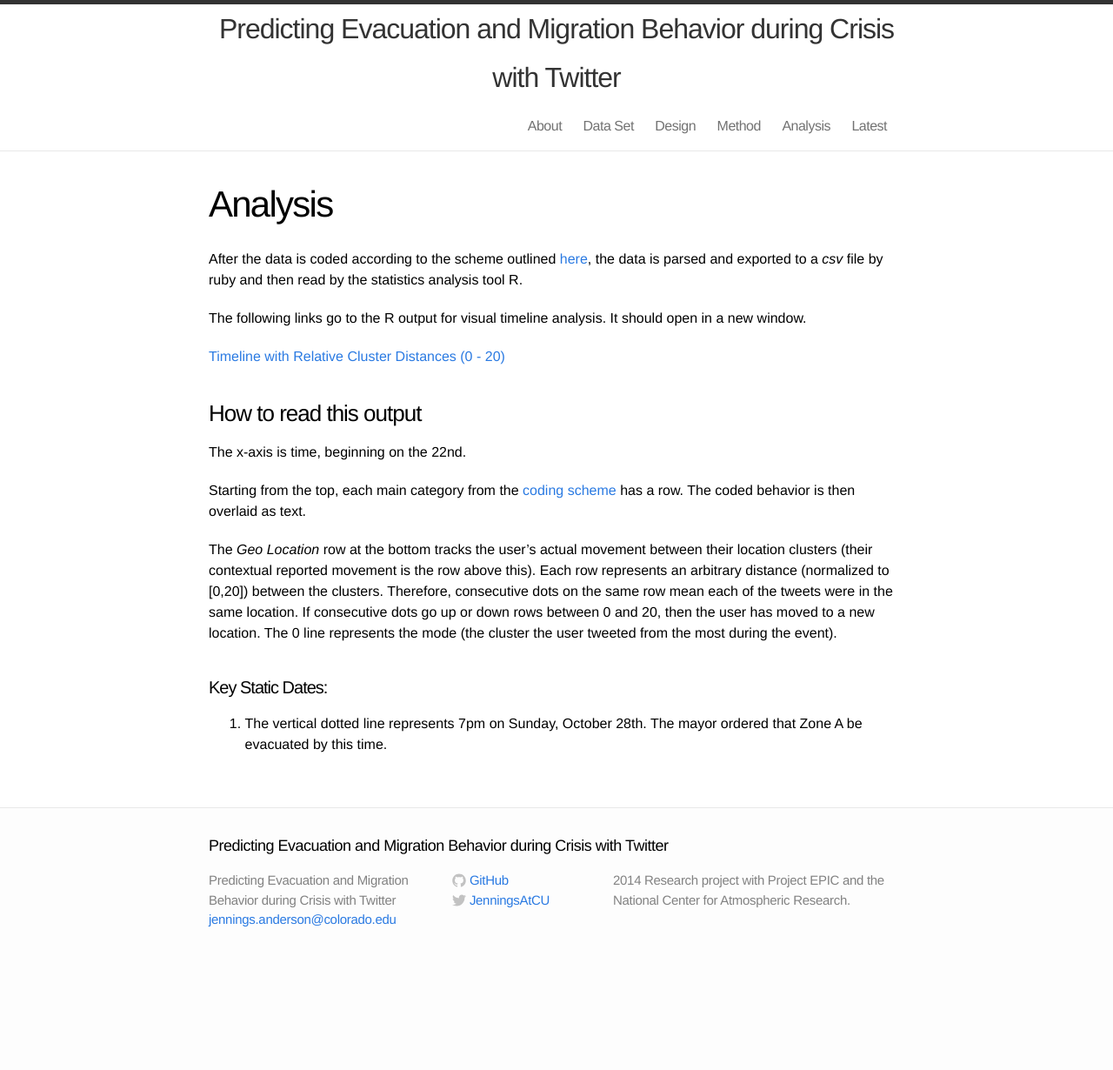
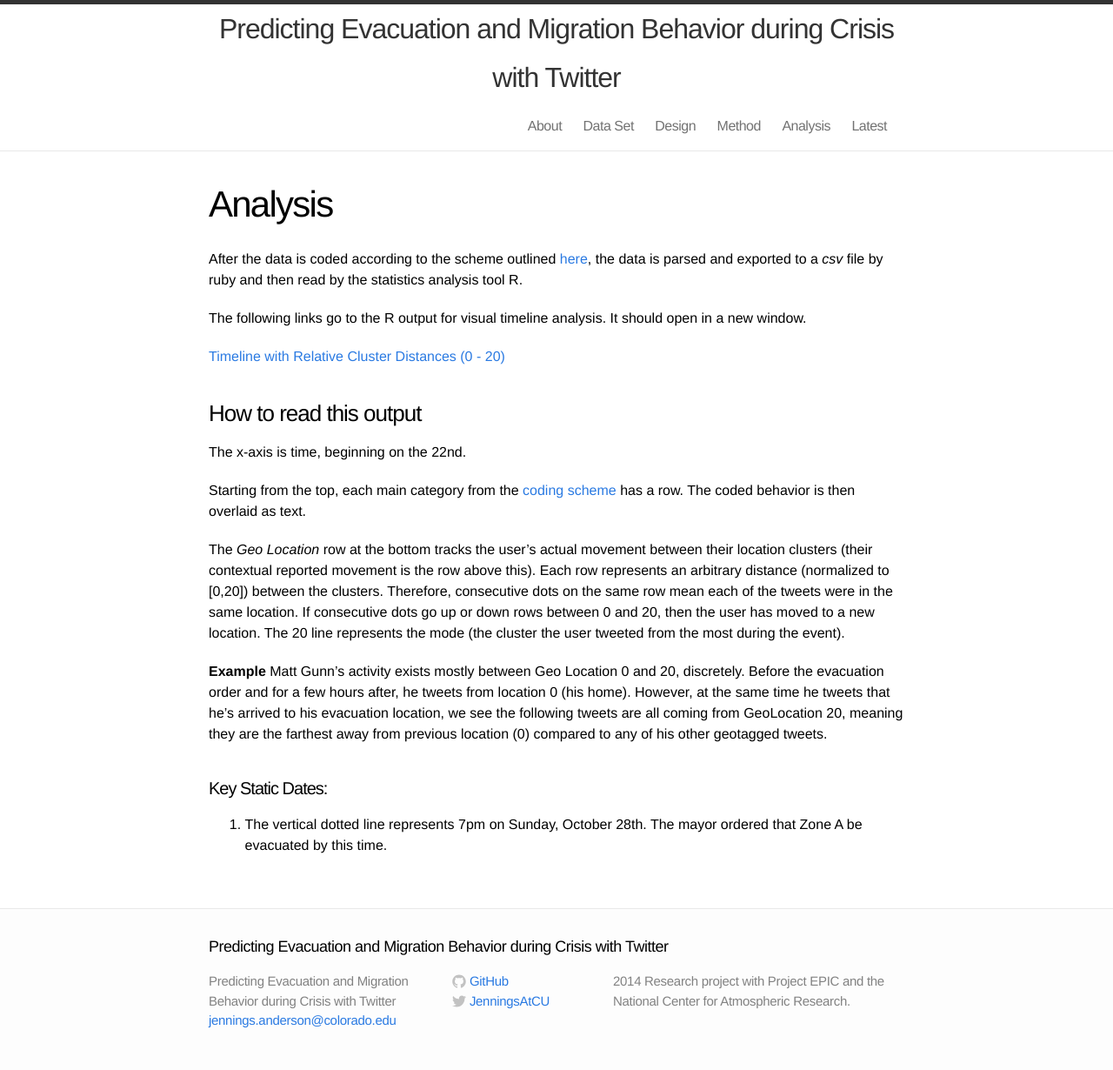
Before and after one commit to jenningsanderson/Twitter-Evacuation-Patterns, a Jekyll site: the page built from pages/5_Analysis.md, in a window 1280 px wide. Shown: the whole page at 87% size. Built offline with Jekyll 4.4.1, drawn with Linux system fonts in a browser that asks for light colours; before the commit the page ends 1114 px from its top, so only the background shows below that.

Commit message:
updating again

```diff
--- a/pages/5_Analysis.md
+++ b/pages/5_Analysis.md
@@ -15,7 +15,10 @@ The x-axis is time, beginning on the 22nd.
 
 Starting from the top, each main category from the [coding scheme](../coding) has a row.  The coded behavior is then overlaid as text.
 
-The _Geo Location_ row at the bottom tracks the user's actual movement between their location clusters (their contextual reported movement is the row above this).  Each row represents an arbitrary distance (normalized to [0,20]) between the clusters.  Therefore, consecutive dots on the same row mean each of the tweets were in the same location.  If consecutive dots go up or down rows between 0 and 20, then the user has moved to a new location.  The 0 line represents the mode (the cluster the user tweeted from the most during the event).
+The _Geo Location_ row at the bottom tracks the user's actual movement between their location clusters (their contextual reported movement is the row above this).  Each row represents an arbitrary distance (normalized to [0,20]) between the clusters.  Therefore, consecutive dots on the same row mean each of the tweets were in the same location.  If consecutive dots go up or down rows between 0 and 20, then the user has moved to a new location.  The 20 line represents the mode (the cluster the user tweeted from the most during the event).
+
+**Example**
+Matt Gunn's activity exists mostly between Geo Location 0 and 20, discretely.  Before the evacuation order and for a few hours after, he tweets from location 0 (his home).  However, at the same time he tweets that he's arrived to his evacuation location, we see the following tweets are all coming from GeoLocation 20, meaning they are the farthest away from previous location (0) compared to any of his other geotagged tweets.
 
 
 ####Key Static Dates:
```
